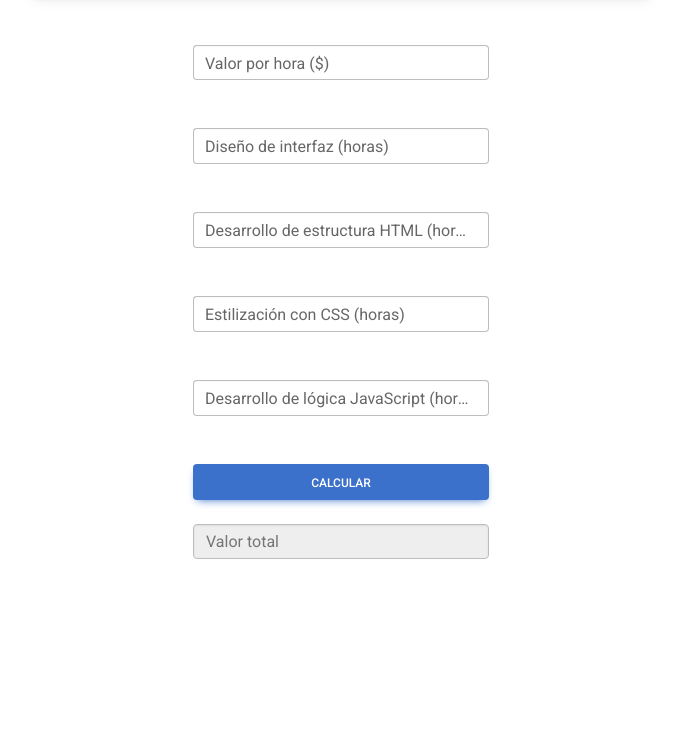
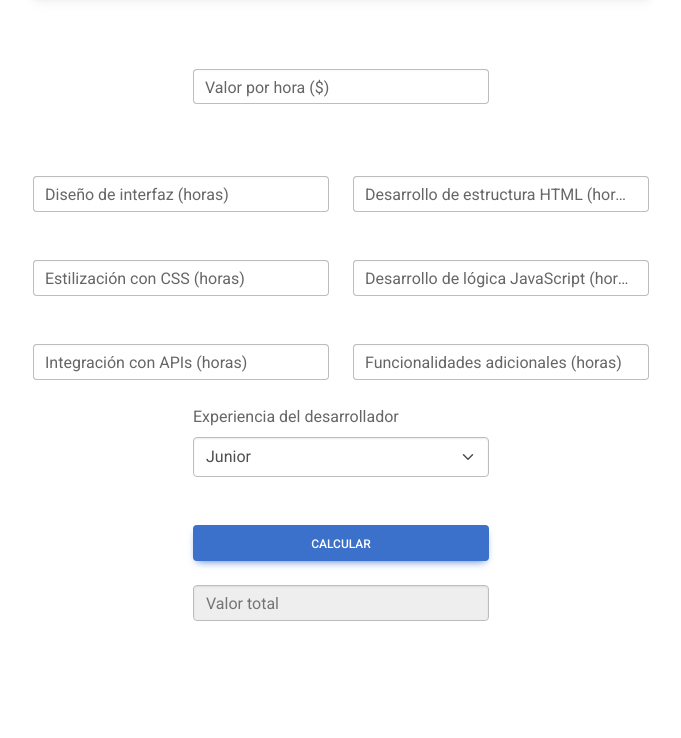
Before and after one commit to gjareval/calculadora, a plain HTML site: page frontend/index.html in a window 1280 px wide. Shown: the part 62-800 px from the top of the page, without its empty margins (299-980 px from the left). Drawn offline with nearby package versions, Linux system fonts and the light colour scheme.

Commit message:
Cambios finales

```diff
--- a/frontend/index.html
+++ b/frontend/index.html
@@ -26,7 +26,7 @@
                 <div class="col-md-6 col-12">
                     <nav class="navbar navbar-light bg-light">
                         <div class="container-fluid">
-                            <a class="navbar-brand" href="#">Calculadora</a>
+                            <a class="navbar-brand" href="#">Calculadora de costos de desarrollo de WebApp</a>
                             <button
                                 class="navbar-toggler"
                                 type="button"
@@ -56,6 +56,11 @@
 
                         <div class="row mb-4 d-flex justify-content-center">
 
+
+                        </div>
+
+                        <div class="row mb-4 d-flex justify-content-center">
+
                             <!-- Valor por hora -->
                             <div class="col-md-6">
                                 <div class="form-outline mb-4">
@@ -70,6 +75,11 @@
 
                         <div class="row mb-4 d-flex justify-content-center">
 
+
+                        </div>
+
+                        <div class="row mb-4 d-flex justify-content-center">
+
                             <!-- Elemento 1: Diseño de interfaz -->
                             <div class="col-md-6">
                                 <div class="form-outline mb-4">
@@ -79,9 +89,6 @@
                                         de interfaz (horas)</label>
                                 </div>
                             </div>
-                        </div>
-
-                        <div class="row mb-4 d-flex justify-content-center">
 
                             <!-- Elemento 2: Desarrollo de estructura HTML  -->
                             <div class="col-md-6">
@@ -92,6 +99,7 @@
                                         de estructura HTML (horas)</label>
                                 </div>
                             </div>
+
                         </div>
 
                         <div class="row mb-4 d-flex justify-content-center">
@@ -105,20 +113,56 @@
                                         con CSS (horas)</label>
                                 </div>
                             </div>
-                        </div>
-
-                        <div class="row mb-4 d-flex justify-content-center">
 
                             <!-- Elemento 4: Desarrollo de lógica JS -->
                             <div class="col-md-6">
                                 <div class="form-outline mb-4">
                                     <input type="number" id="jsHoras"
-                                        step="0.25" required="required"
                                         class="form-control" />
-                                    <label class="form-label" for="valorPorHora">Desarrollo de lógica
+                                    <label class="form-label" for="jsHoras">Desarrollo de lógica
                                         JavaScript (horas)</label>
                                 </div>
                             </div>
+
+                        </div>
+
+
+                        <div class="row mb-4 d-flex justify-content-center">
+
+                            <!-- Elemento 5: Integración APIs -->
+                            <div class="col-md-6">
+                                <div class="form-outline mb-4">
+                                    <input type="number" id="apisHoras"
+                                        class="form-control" />
+                                    <label class="form-label" for="apisHoras">Integración con
+                                        APIs (horas)</label>
+                                </div>
+                            </div>
+
+                            <!-- Elemento 6: Funcionalidades adicionales -->
+                            <div class="col-md-6">
+                                <div class="form-outline mb-4">
+                                    <input type="number" id="adicionalesHoras"
+                                        class="form-control" />
+                                    <label class="form-label" for="adicionalesHoras">Funcionalidades
+                                        adicionales (horas)</label>
+                                </div>
+                            </div>
+
+                            <!-- Elemento 7: Experiencia del desarrollador -->
+                            <div class="col-md-6">
+                                <div class="form-outline mb-4">
+                                    <label class="form-label" for="experiencia">Experiencia del
+                                        desarrollador</label>
+                                    <select value=1 class="form-select" id="experiencia">
+                                        <option selected value=1 >Junior</option>
+                                        <option value=2>Semi senior</option>
+                                        <option value=2.5>Senior</option>
+                                    </select>
+
+                                </div>
+                            </div>
+
                         </div>
 
                         <!-- Submit button -->
--- a/frontend/public/javascript/calculadora.js
+++ b/frontend/public/javascript/calculadora.js
@@ -11,8 +11,13 @@ let funcionPredeterminada= () => {
         let interfaz = parseFloat(document.getElementById('interfazHoras').value)
         let html= parseFloat(document.getElementById('htmlHoras').value)
         let css = parseFloat(document.getElementById('cssHoras').value)
+        let js = parseFloat(document.getElementById('jsHoras').value)
+        let apis = parseFloat(document.getElementById('apisHoras').value)
+        let adicionales = parseFloat(document.getElementById('adicionalesHoras').value)
+        let experiencia = parseFloat(document.getElementById('experiencia').value)
 
-        let resultado = parseFloat((valorPorHora * interfaz) + (valorPorHora * html) + (valorPorHora * css))
+        let resultado = parseFloat(((valorPorHora * interfaz) + (valorPorHora * html) + (valorPorHora * css)
+        + (valorPorHora * js) + (valorPorHora * apis) + (valorPorHora * adicionales))*experiencia)
 
         document.getElementById('valorTotal').value = "$"+resultado
     })
```
